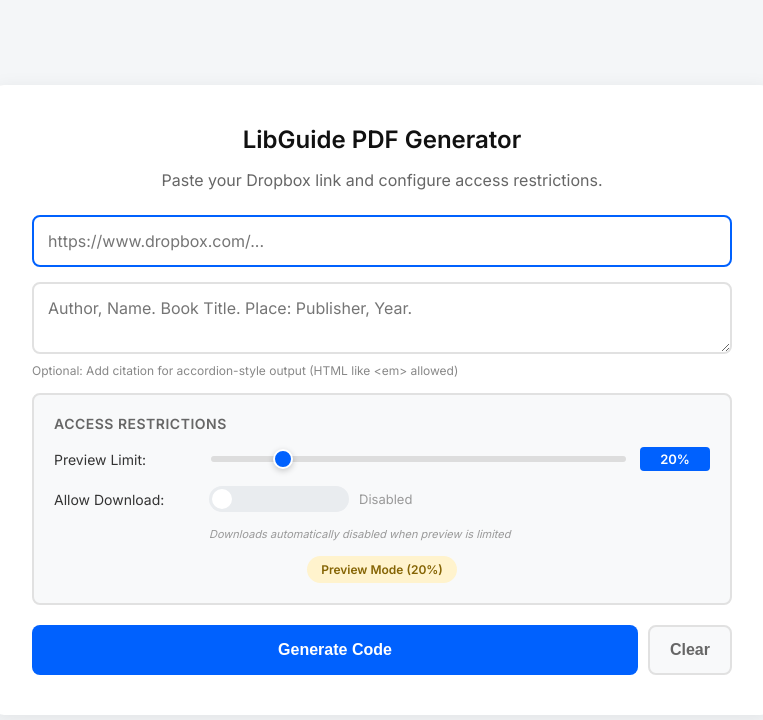
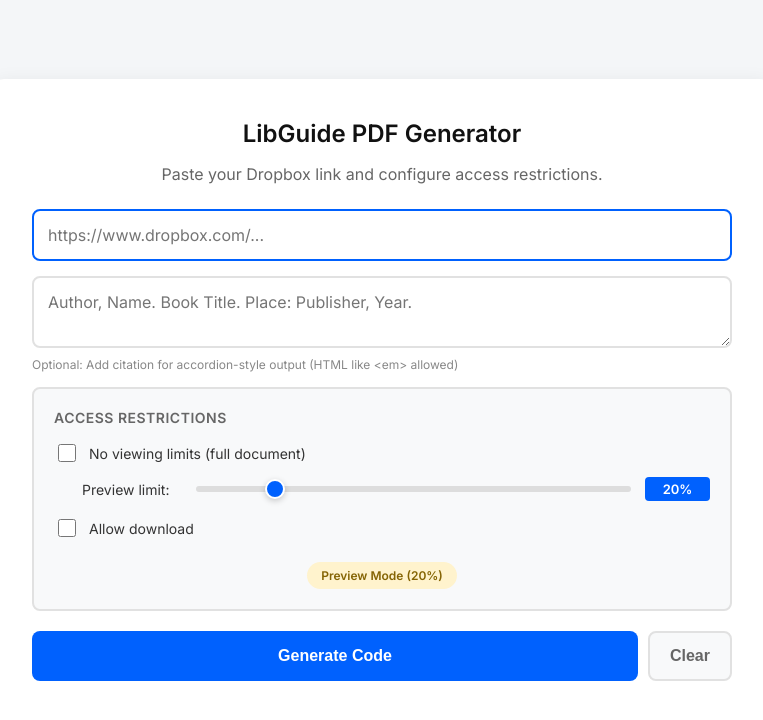
Before and after one commit to thedtl/Customizable-URL-Generator, a plain HTML site: page index.html in a window 1280 px wide. Shown: the whole page, without its empty margins (258-1021 px from the left). Drawn offline with Linux system fonts and the light colour scheme.

Commit message:
Update index.html Updated UI

```diff
--- a/index.html
+++ b/index.html
@@ -91,7 +91,7 @@
         .restriction-row {
             display: flex;
             align-items: center;
-            gap: 15px;
+            gap: 12px;
             margin-bottom: 15px;
         }
 
@@ -99,16 +99,50 @@
             margin-bottom: 0;
         }
 
-        .restriction-row label {
+        /* Checkbox styles */
+        .checkbox-row {
+            display: flex;
+            align-items: center;
+            gap: 10px;
+            margin-bottom: 12px;
+        }
+
+        .checkbox-row input[type="checkbox"] {
+            width: 18px;
+            height: 18px;
+            cursor: pointer;
+            accent-color: #0061fe;
+        }
+
+        .checkbox-row label {
+            font-size: 14px;
+            color: #333;
+            cursor: pointer;
+            margin: 0;
+            user-select: none;
+        }
+
+        /* Slider row */
+        .slider-row {
+            display: flex;
+            align-items: center;
+            gap: 12px;
+            padding-left: 28px;
+            margin-bottom: 15px;
+        }
+
+        .slider-row.disabled {
+            opacity: 0.4;
+            pointer-events: none;
+        }
+
+        .slider-row label {
             font-size: 14px;
             color: #333;
             margin: 0;
-            min-width: 140px;
-            text-transform: none;
-            letter-spacing: normal;
+            min-width: 100px;
         }
 
-        /* Slider styles */
         .slider-container {
             flex: 1;
             display: flex;
@@ -153,91 +187,8 @@
             border-radius: 4px;
             font-size: 13px;
             font-weight: 600;
-            min-width: 50px;
+            min-width: 45px;
             text-align: center;
-        }
-
-        .slider-value.full-access {
-            background: #28a745;
-        }
-
-        /* Toggle switch */
-        .toggle-container {
-            display: flex;
-            align-items: center;
-            gap: 10px;
-        }
-
-        .toggle-switch {
-            position: relative;
-            width: 50px;
-            height: 26px;
-        }
-
-        .toggle-switch input {
-            opacity: 0;
-            width: 0;
-            height: 0;
-        }
-
-        .toggle-slider {
-            position: absolute;
-            cursor: pointer;
-            top: 0;
-            left: 0;
-            right: 0;
-            bottom: 0;
-            background-color: #ccc;
-            transition: 0.3s;
-            border-radius: 26px;
-        }
-
-        .toggle-slider:before {
-            position: absolute;
-            content: "";
-            height: 20px;
-            width: 20px;
-            left: 3px;
-            bottom: 3px;
-            background-color: white;
-            transition: 0.3s;
-            border-radius: 50%;
-        }
-
-        .toggle-switch input:checked + .toggle-slider {
-            background-color: #28a745;
-        }
-
-        .toggle-switch input:checked + .toggle-slider:before {
-            transform: translateX(24px);
-        }
-
-        .toggle-switch input:disabled + .toggle-slider {
-            background-color: #e9ecef;
-            cursor: not-allowed;
-        }
-
-        .toggle-status {
-            font-size: 13px;
-            color: #666;
-            min-width: 70px;
-        }
-
-        .toggle-status.enabled {
-            color: #28a745;
-            font-weight: 600;
-        }
-
-        .toggle-status.disabled {
-            color: #999;
-        }
-
-        .restriction-note {
-            font-size: 11px;
-            color: #999;
-            margin-top: 8px;
-            padding-left: 155px;
-            font-style: italic;
         }
 
         /* Access mode indicator */
@@ -247,7 +198,7 @@
             border-radius: 20px;
             font-size: 12px;
             font-weight: 600;
-            margin-top: 15px;
+            margin-top: 10px;
         }
 
         .access-mode.preview {
@@ -403,25 +354,23 @@
         <div class="restriction-panel">
             <h3>Access Restrictions</h3>
 
-            <div class="restriction-row">
-                <label for="limitSlider">Preview Limit:</label>
+            <div class="checkbox-row">
+                <input type="checkbox" id="noLimitCheckbox">
+                <label for="noLimitCheckbox">No viewing limits (full document)</label>
+            </div>
+
+            <div class="slider-row" id="sliderRow">
+                <label for="limitSlider">Preview limit:</label>
                 <div class="slider-container">
-                    <input type="range" id="limitSlider" min="5" max="100" step="5" value="20">
+                    <input type="range" id="limitSlider" min="5" max="95" step="5" value="20">
                     <span class="slider-value" id="limitValue">20%</span>
                 </div>
             </div>
 
-            <div class="restriction-row">
-                <label for="downloadToggle">Allow Download:</label>
-                <div class="toggle-container">
-                    <label class="toggle-switch">
-                        <input type="checkbox" id="downloadToggle">
-                        <span class="toggle-slider"></span>
-                    </label>
-                    <span class="toggle-status disabled" id="downloadStatus">Disabled</span>
-                </div>
+            <div class="checkbox-row">
+                <input type="checkbox" id="downloadCheckbox">
+                <label for="downloadCheckbox">Allow download</label>
             </div>
-            <div class="restriction-note" id="downloadNote">Downloads automatically disabled when preview is limited</div>
 
             <div style="text-align: center;">
                 <span class="access-mode preview" id="accessMode">Preview Mode (20%)</span>
@@ -467,50 +416,31 @@
         // --- UI State Management ---
         const limitSlider = document.getElementById('limitSlider');
         const limitValue = document.getElementById('limitValue');
-        const downloadToggle = document.getElementById('downloadToggle');
-        const downloadStatus = document.getElementById('downloadStatus');
-        const downloadNote = document.getElementById('downloadNote');
+        const noLimitCheckbox = document.getElementById('noLimitCheckbox');
+        const downloadCheckbox = document.getElementById('downloadCheckbox');
+        const sliderRow = document.getElementById('sliderRow');
         const accessMode = document.getElementById('accessMode');
 
         function updateUI() {
-            const limit = parseInt(limitSlider.value);
-            const isFullAccess = limit === 100;
-            const downloadEnabled = downloadToggle.checked;
+            const noLimit = noLimitCheckbox.checked;
+            const limit = noLimit ? 100 : parseInt(limitSlider.value);
+            const downloadEnabled = downloadCheckbox.checked;
+
+            // Grey out slider when no limit is checked
+            if (noLimit) {
+                sliderRow.classList.add('disabled');
+            } else {
+                sliderRow.classList.remove('disabled');
+            }
 
             // Update slider display
-            if (isFullAccess) {
-                limitValue.textContent = 'Full';
-                limitValue.classList.add('full-access');
-            } else {
-                limitValue.textContent = limit + '%';
-                limitValue.classList.remove('full-access');
-            }
-
-            // Handle download toggle based on limit
-            if (!isFullAccess) {
-                // Force download off when limited
-                downloadToggle.checked = false;
-                downloadToggle.disabled = true;
-                downloadStatus.textContent = 'Disabled';
-                downloadStatus.className = 'toggle-status disabled';
-                downloadNote.style.display = 'block';
-            } else {
-                downloadToggle.disabled = false;
-                downloadNote.style.display = 'none';
-                if (downloadToggle.checked) {
-                    downloadStatus.textContent = 'Enabled';
-                    downloadStatus.className = 'toggle-status enabled';
-                } else {
-                    downloadStatus.textContent = 'Disabled';
-                    downloadStatus.className = 'toggle-status disabled';
-                }
-            }
+            limitValue.textContent = limitSlider.value + '%';
 
             // Update access mode badge
-            if (!isFullAccess) {
-                accessMode.textContent = `Preview Mode (${limit}%)`;
+            if (!noLimit) {
+                accessMode.textContent = `Preview Mode (${limitSlider.value}%)`;
                 accessMode.className = 'access-mode preview';
-            } else if (!downloadToggle.checked) {
+            } else if (!downloadEnabled) {
                 accessMode.textContent = 'View Only (No Download)';
                 accessMode.className = 'access-mode view-only';
             } else {
@@ -520,7 +450,8 @@
         }
 
         limitSlider.addEventListener('input', updateUI);
-        downloadToggle.addEventListener('change', updateUI);
+        noLimitCheckbox.addEventListener('change', updateUI);
+        downloadCheckbox.addEventListener('change', updateUI);
 
         // Initialize UI
         updateUI();
@@ -531,8 +462,9 @@
             const citation = document.getElementById('citation').value.trim() || 'Author, Name. <em>Book Title</em>. Year.';
             const errorEl = document.getElementById('linkError');
 
-            const limit = parseInt(limitSlider.value);
-            const allowDownload = downloadToggle.checked && limit === 100;
+            const noLimit = noLimitCheckbox.checked;
+            const limit = noLimit ? 100 : parseInt(limitSlider.value);
+            const allowDownload = downloadCheckbox.checked;
 
             // Reset error state
             errorEl.style.display = 'none';
@@ -705,7 +637,8 @@
 
             // Reset restrictions to defaults
             limitSlider.value = 20;
-            downloadToggle.checked = false;
+            noLimitCheckbox.checked = false;
+            downloadCheckbox.checked = false;
             updateUI();
 
             document.getElementById('dropboxLink').focus();
```
